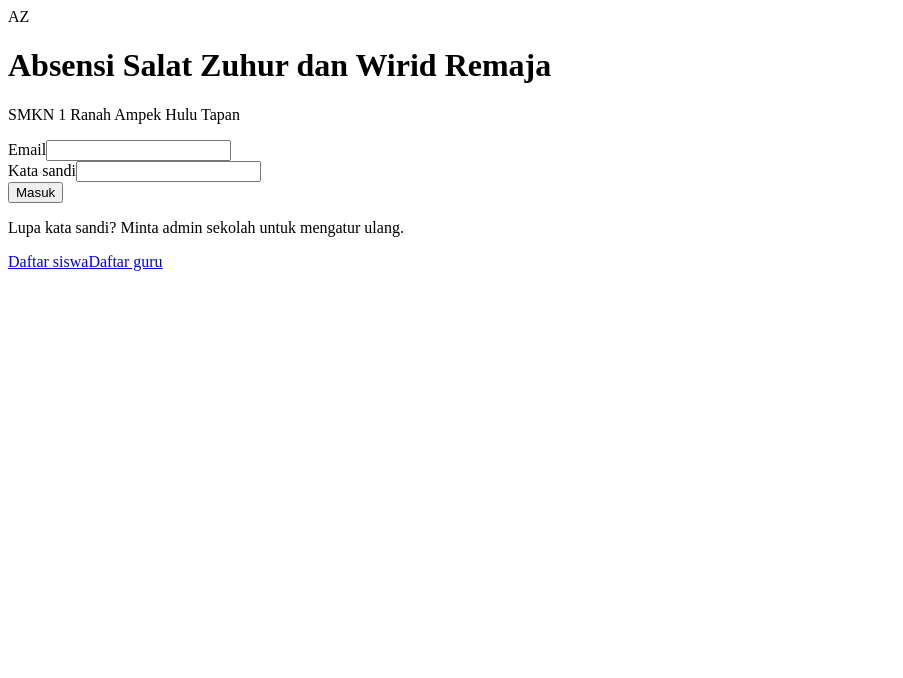
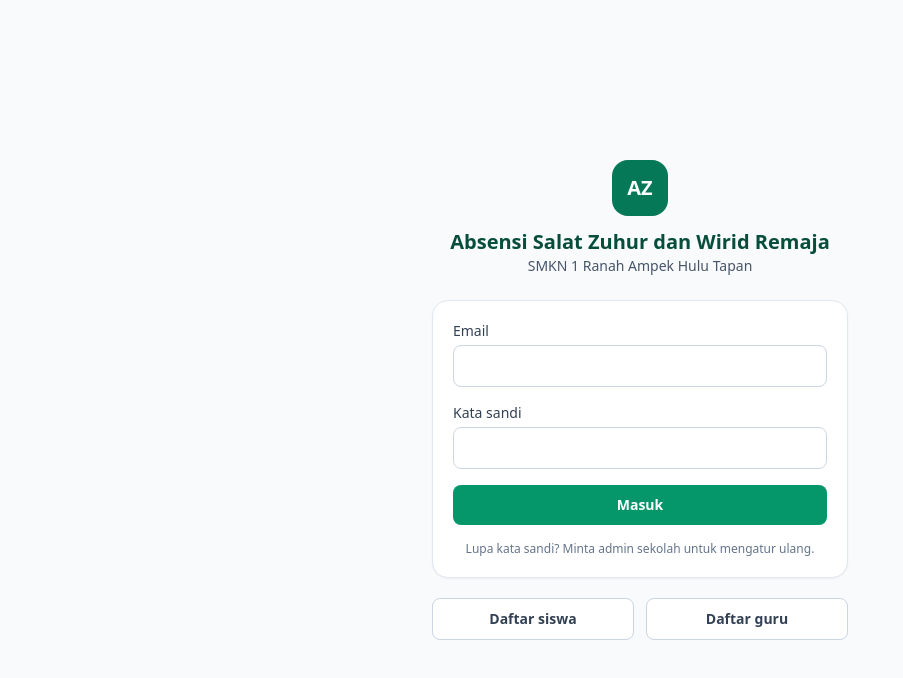
Before and after one commit to AfifPutraRamadhani15/sholat-zuhur-wirid, a Next.js app: page /login in a window 1280 px wide. Shown: the top 678 px of the page, without its empty margins (0-903 px from the left). Built offline with nearby package versions, Linux system fonts and the light colour scheme.

Commit message:
feat: setup PWA icon, manifest, layout, and fix css declarations

```diff
--- a/src/app/layout.tsx
+++ b/src/app/layout.tsx
@@ -1,4 +1,5 @@
 import type { Metadata, Viewport } from 'next';
+import './globals.css';
 
 export const metadata: Metadata = {
   title: 'Absensi Zuhur dan Wirid',
@@ -16,12 +17,14 @@
 };
 
 export const viewport: Viewport = {
-  width: 'device-width',
-  initialScale: 1,
-  themeColor: '#047857',
+  // Biarkan properti viewport Anda yang sudah ada di sini
 };
 
-export default function RootLayout({ children }: { children: React.ReactNode }) {
+export default function RootLayout({
+  children,
+}: {
+  children: React.ReactNode;
+}) {
   return (
     <html lang="id">
       <body>{children}</body>
--- /dev/null
+++ b/src/global.d.ts
@@ -0,0 +1 @@
+declare module '*.css';
```
